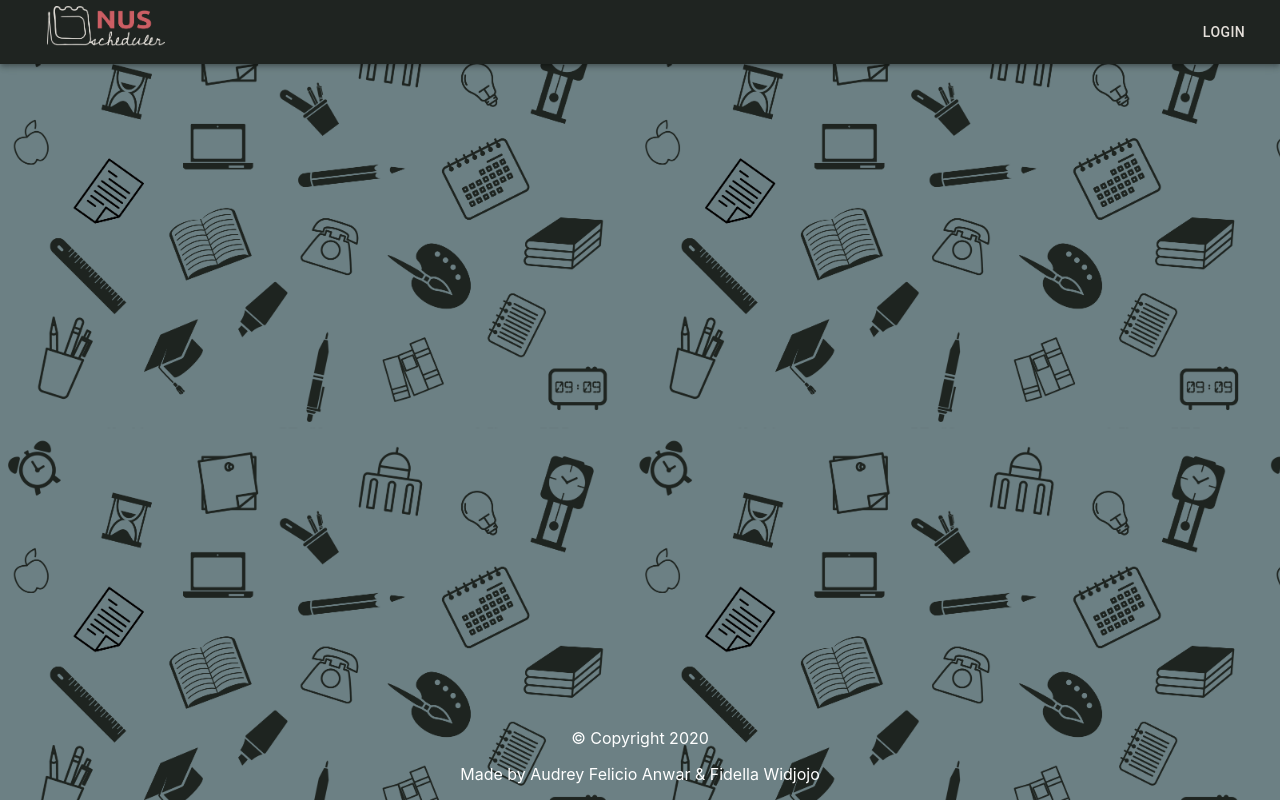
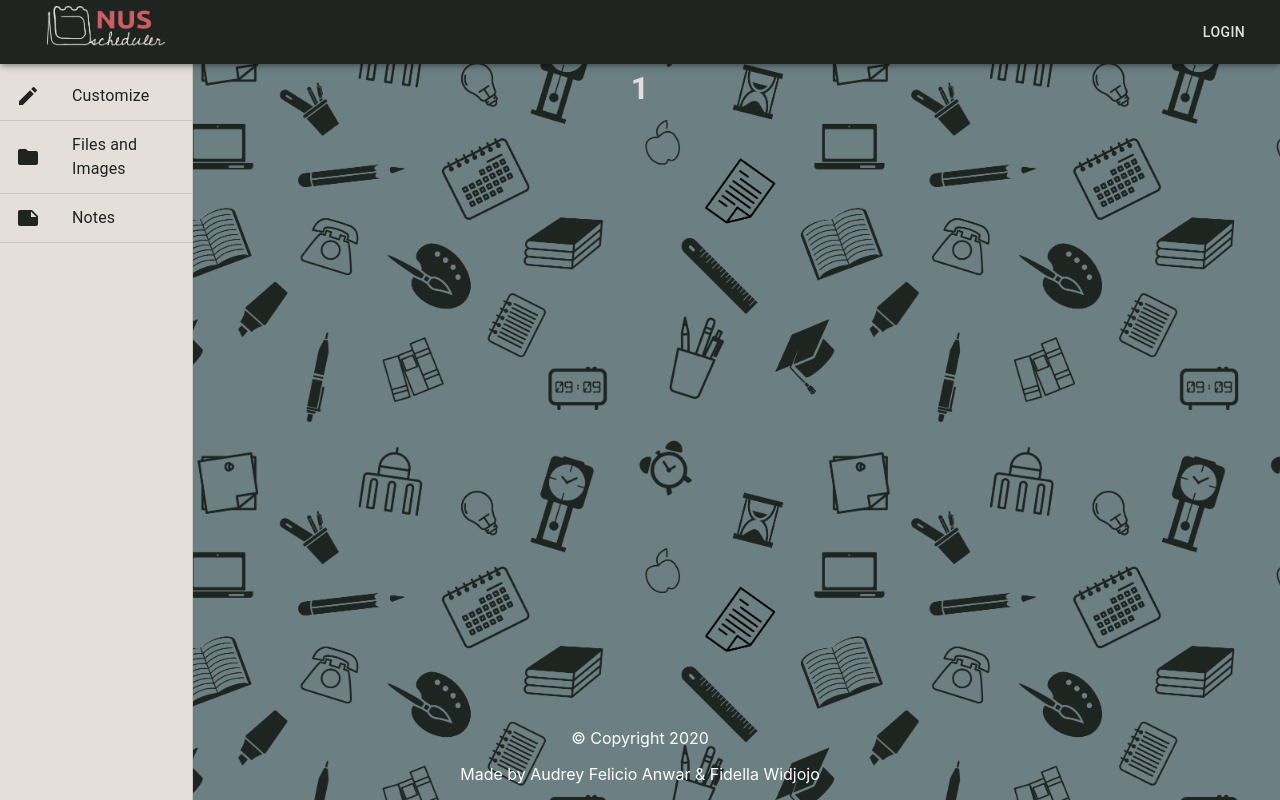
Before and after one commit to GoneWildOrbital2020/nus-scheduler-frontend, a React (Create React App) app: page /event-group/1 in a window 1280 px wide. Built offline with nearby package versions, Linux system fonts and the light colour scheme.

Commit message:
add event group page

```diff
--- a/package.json
+++ b/package.json
@@ -10,6 +10,7 @@
     "@testing-library/user-event": "^7.1.2",
     "eslint-config-prettier": "^6.11.0",
     "eslint-plugin-prettier": "^3.1.3",
+    "lodash": "^4.17.15",
     "material-table": "^1.60.0",
     "prop-types": "^15.7.2",
     "react": "^16.13.1",
--- a/src/App.css
+++ b/src/App.css
@@ -19,3 +19,8 @@ Footer {
   background-color: #e4dfda !important;
   width: 20%;
 }
+
+.MuiDrawer-paperAnchorLeft {
+  background-color: #e4dfda !important;
+  width: 15%;
+}
--- a/src/App.js
+++ b/src/App.js
@@ -12,6 +12,7 @@ import Footer from './components/footer';
 import Upload from './components/upload';
 import NotesGrid from './components/notesGrid';
 import NavbarDrawer from './components/NavbarDrawer';
+import EventGroup from './components/EventGroup';
 
 /* eslint-disable no-underscore-dangle */
 const store = createStore(
@@ -34,6 +35,12 @@ function App() {
               />
               <Route path="/login" exact component={Login} />
               <Route path="/signup" exact component={Signup} />
+              <Route
+                path="/event-group/:name"
+                render={({ match }) => (
+                  <EventGroup name={match.params.name} path={match.path} />
+                )}
+              />
               <Route path="/upload" exact component={Upload} />
               <Route path="/upload/notes" exact component={NotesGrid} />
             </Switch>
--- /dev/null
+++ b/src/components/Customize.js
@@ -0,0 +1,52 @@
+import * as React from 'react';
+import PropTypes from 'prop-types';
+import { connect } from 'react-redux';
+import { Typography } from '@material-ui/core';
+import { groupBy } from 'lodash';
+import { url } from './constant';
+
+const Customize = ({ name, username, token }) => {
+  const [events, setEvents] = React.useState({});
+  const fetchEvents = fetch(`${url}/events/${username}/${name}`, {
+    method: 'GET',
+    headers: {
+      'Content-Type': 'application/json',
+      Authorization: `Bearer ${token}`,
+    },
+  });
+  console.log(events);
+
+  React.useEffect(() => {
+    fetchEvents
+      .then((response) => response.json())
+      .then((data) =>
+        setEvents(
+          groupBy(
+            data.map((x) => x.fields),
+            'repeated_event',
+          ),
+        ),
+      );
+  }, []);
+
+  return (
+    <>
+      {Object.entries(events).map(([_key, value]) => (
+        <Typography>{value[0].title}</Typography>
+      ))}
+    </>
+  );
+};
+
+Customize.propTypes = {
+  name: PropTypes.string.isRequired,
+  username: PropTypes.string.isRequired,
+  token: PropTypes.string.isRequired,
+};
+
+const mapStateToProps = (state) => ({
+  username: state.username,
+  token: state.token,
+});
+
+export default connect(mapStateToProps)(Customize);
--- a/src/components/DrawerList.js
+++ b/src/components/DrawerList.js
@@ -1,10 +1,28 @@
 import * as React from 'react';
 import PropTypes from 'prop-types';
 import { connect } from 'react-redux';
-import { List, ListItem, ListItemIcon, ListItemText } from '@material-ui/core';
-import { GitHub, ExitToApp, Backup } from '@material-ui/icons';
+import {
+  List,
+  ListItem,
+  ListItemIcon,
+  ListItemText,
+  Collapse,
+  Divider,
+} from '@material-ui/core';
+import {
+  AccountCircle,
+  Label,
+  GitHub,
+  ExitToApp,
+  Backup,
+  ExpandLess,
+  ExpandMore,
+  Event,
+} from '@material-ui/icons';
+import { Link } from 'react-router-dom';
 import { toggleLogout } from '../redux/actions';
 import { dark, light } from '../colors';
+import { url } from './constant';
 
 const DrawerList = ({ dispatch, token, username }) => {
   const handleLogout = (event) => {
@@ -20,8 +38,7 @@ const DrawerList = ({ dispatch, token, username }) => {
     event.preventDefault();
     const reader = new FileReader();
     reader.onload = (e) => {
-      console.log(e.target.result);
-      fetch(`http://localhost:8000/events/nusmod/${username}`, {
+      fetch(`${url}/events/nusmod/${username}`, {
         method: 'POST',
         headers: {
           Authorization: `Bearer ${token}`,
@@ -33,8 +50,54 @@ const DrawerList = ({ dispatch, token, username }) => {
     };
     reader.readAsText(event.target.files[0]);
   };
+
+  const [open, setOpen] = React.useState(false);
+
+  const [titles, setTitles] = React.useState([]);
+  const fetchTitles = fetch(`${url}/events/${username}`, {
+    method: 'GET',
+    headers: {
+      'Content-Type': 'application/json',
+      Authorization: `Bearer ${token}`,
+    },
+  });
+
+  React.useEffect(() => {
+    fetchTitles
+      .then((response) => response.json())
+      .then((data) => setTitles(data.map((x) => x.fields.name)));
+  }, []);
+
   return (
     <List style={{ backgroundColor: light }}>
+      <ListItem button divider>
+        <ListItemIcon>
+          <AccountCircle style={{ color: dark }} />
+        </ListItemIcon>
+        <ListItemText primary="Profile" style={{ color: dark }} />
+      </ListItem>
+      <ListItem onClick={() => setOpen((state) => !state)} button>
+        <ListItemIcon>
+          <Event style={{ color: dark }} />
+        </ListItemIcon>
+        <ListItemText primary="Event Groups" style={{ color: dark }} />
+        {open ? <ExpandLess /> : <ExpandMore />}
+      </ListItem>
+      <Collapse in={open} timeout="auto" unmountOnExit>
+        {titles.map((title) => (
+          <List component="div" disablePadding>
+            <Link to={`/event-group/${title}/customize`}>
+              <ListItem button style={{ paddingLeft: '2rem' }}>
+                <ListItemIcon>
+                  <Label style={{ color: dark }} />
+                </ListItemIcon>
+                <ListItemText primary={title} style={{ color: dark }} />
+              </ListItem>
+            </Link>
+          </List>
+        ))}
+      </Collapse>
+      <Divider />
       <ListItem button divider component="label">
         <ListItemIcon>
           <Backup style={{ color: dark }} />
--- /dev/null
+++ b/src/components/EventGroup.js
@@ -0,0 +1,72 @@
+import * as React from 'react';
+import { Link, Switch, Route } from 'react-router-dom';
+import PropTypes from 'prop-types';
+import {
+  Drawer,
+  List,
+  ListItem,
+  ListItemIcon,
+  ListItemText,
+  Typography,
+  Toolbar,
+} from '@material-ui/core';
+import { Edit, Folder, Note } from '@material-ui/icons';
+import { dark, light } from '../colors';
+import Customize from './Customize';
+
+const EventGroup = ({ name, path }) => {
+  return (
+    <>
+      <Drawer variant="permanent" anchor="left">
+        <Toolbar />
+        <List>
+          <Link to={`/event-group/${name}/customize`}>
+            <ListItem button divider>
+              <ListItemIcon>
+                <Edit style={{ color: dark }} />
+              </ListItemIcon>
+              <ListItemText primary="Customize" style={{ color: dark }} />
+            </ListItem>
+          </Link>
+          <Link to={`/event-group/${name}/uploads`}>
+            <ListItem button divider>
+              <ListItemIcon>
+                <Folder style={{ color: dark }} />
+              </ListItemIcon>
+              <ListItemText
+                primary="Files and Images"
+                style={{ color: dark }}
+              />
+            </ListItem>
+          </Link>
+          <Link to={`/event-group/${name}/notes`}>
+            <ListItem button divider>
+              <ListItemIcon>
+                <Note style={{ color: dark }} />
+              </ListItemIcon>
+              <ListItemText primary="Notes" style={{ color: dark }} />
+            </ListItem>
+          </Link>
+        </List>
+      </Drawer>
+      <Typography
+        style={{ fontSize: '2rem', color: light, fontWeight: 'bold' }}
+      >
+        {name}
+      </Typography>
+      <Switch>
+        <Route
+          path={`${path}/customize`}
+          render={() => <Customize name={name} />}
+        />
+      </Switch>
+    </>
+  );
+};
+
+EventGroup.propTypes = {
+  name: PropTypes.string.isRequired,
+  path: PropTypes.string.isRequired,
+};
+
+export default EventGroup;
```
